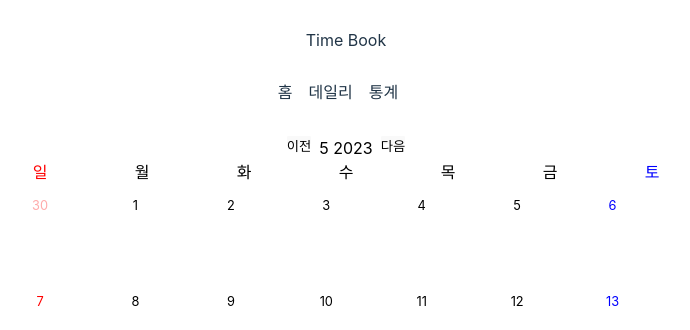
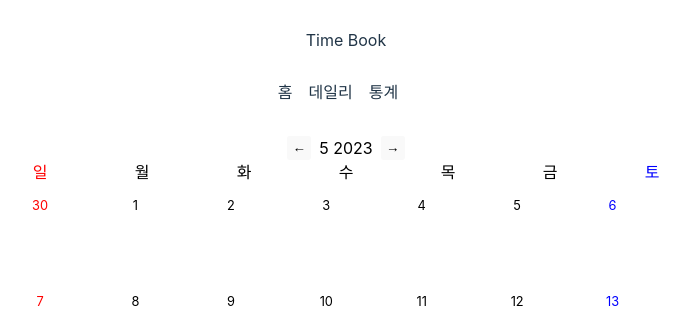
Before and after one commit to easymean/time-book-client, a React (Vite) app: page / in a window 1280 px wide. Shown: the top 330 px of the page, without its empty margins (294-984 px from the left). Built offline with nearby package versions, Linux system fonts and the light colour scheme.

Commit message:
css-module 적용

```diff
--- a/src/component/template/Calendar/Tile.tsx
+++ b/src/component/template/Calendar/Tile.tsx
@@ -1,4 +1,4 @@
-import './Tile.scss';
+import styles from './Tile.module.scss';
 import classNames from 'classnames';
 
 type TTileWithNumber = {
@@ -23,12 +23,16 @@ export const TileWithNumber = ({
 	onClick,
 }: TTileWithNumber) => {
 	return (
-		<div className={classNames('day', { blur: isNeighborMonth })} onClick={() => onClick(day)}>
-			<div className="top">
+		<div className={classNames(styles.day, { blur: isNeighborMonth })} onClick={() => onClick(day)}>
+			<div className={styles.top}>
 				<span
 					className={classNames(
-						{ today: isToday, blue: !isToday && isSaturday, red: !isToday && isHoliday },
-						{ selected: isSelected },
+						{
+							[styles.today]: isToday,
+							[styles.blue]: !isToday && isSaturday,
+							[styles.red]: !isToday && isHoliday,
+						},
+						{ [styles.selected]: isSelected },
 					)}
 				>
 					{day}
@@ -45,5 +49,9 @@ type TTileWithString = {
 	isHoliday?: boolean;
 };
 export const TileWithString = ({ dow, isSaturday, isHoliday }: TTileWithString) => {
-	return <div className={classNames('dow', { blue: isSaturday, red: isHoliday })}>{dow}</div>;
+	return (
+		<div className={classNames(styles.dow, { [styles.blue]: isSaturday, [styles.red]: isHoliday })}>
+			{dow}
+		</div>
+	);
 };
--- /dev/null
+++ b/src/component/template/Calendar/TileGroups.module.scss
@@ -0,0 +1,28 @@
+.header {
+	display: flex;
+	justify-content: center;
+
+	height: 1.5rem;
+	padding-bottom: 0.5rem;
+
+	.summary {
+		color: black;
+		margin: 0 0.5rem;
+	}
+
+	.moveBtn {
+		width: 1.5rem;
+		height: 1.5rem;
+		line-height: 1.5rem;
+	}
+}
+
+.body {
+	margin: 0 1rem;
+}
+
+.grid {
+	display: grid;
+	grid-template-columns: repeat(7, 1fr);
+	height: 30rem;
+}
--- a/src/component/template/Calendar/TileGroups.scss
+++ /dev/null
@@ -1,24 +0,0 @@
-.tileGroups {
-	> .header {
-		display: flex;
-		justify-content: center;
-
-		height: 1.5rem;
-		padding-bottom: 1rem;
-
-		.summary {
-			color: black;
-			margin: 0 0.5rem;
-		}
-	}
-
-	> .body {
-		margin: 0 1rem;
-	}
-}
-
-.grid {
-	display: grid;
-	grid-template-columns: repeat(7, 1fr);
-	height: 30rem;
-}
--- a/src/component/template/Calendar/TileGroups.tsx
+++ b/src/component/template/Calendar/TileGroups.tsx
@@ -1,6 +1,6 @@
 import { MouseEventHandler } from 'react';
 import { Button } from '../../atom/Button';
-import './TileGroups.scss';
+import styles from './TileGroups.module.scss';
 
 type TTileGroups = {
 	month: string;
@@ -11,15 +11,19 @@ type TTileGroups = {
 };
 export const TileGroups = ({ month, year, children, onClickPrev, onClickNext }: TTileGroups) => {
 	return (
-		<div className="tileGroups">
-			<section className="header">
-				<Button onClick={onClickPrev}>이전</Button>
-				<span className="summary">
+		<div>
+			<section className={styles.header}>
+				<Button className={styles.moveBtn} onClick={onClickPrev}>
+					←
+				</Button>
+				<span className={styles.summary}>
 					{month} {year}
 				</span>
-				<Button onClick={onClickNext}>다음</Button>
+				<Button className={styles.moveBtn} onClick={onClickNext}>
+					→
+				</Button>
 			</section>
-			<section className="body">{children}</section>
+			<section className={styles.body}>{children}</section>
 		</div>
 	);
 };
@@ -28,5 +32,5 @@ type TTileGrid = {
 	children: React.ReactNode;
 };
 export const TileGrid = ({ children }: TTileGrid) => {
-	return <div className="grid">{children}</div>;
+	return <div className={styles.grid}>{children}</div>;
 };
--- /dev/null
+++ b/src/component/template/Layout/Layout.module.scss
@@ -0,0 +1,13 @@
+.layout {
+	width: 100%;
+	height: 100%;
+	background-color: white;
+}
+
+.header {
+	width: 100%;
+	height: 7rem;
+	position: absolute;
+	top: 0;
+	left: 0;
+}
--- a/src/component/template/Layout/Layout.scss
+++ /dev/null
@@ -1,13 +0,0 @@
-.layout {
-	width: 100%;
-	height: 100%;
-	background-color: white;
-
-	> .header {
-		width: 100%;
-		height: 7rem;
-		position: absolute;
-		top: 0;
-		left: 0;
-	}
-}
--- a/src/component/template/Layout/Layout.tsx
+++ b/src/component/template/Layout/Layout.tsx
@@ -1,15 +1,15 @@
 import { Header } from '../../atom/Header';
 import { LinkButton } from '../../atom/Link';
 import { HNavigation } from '../../atom/Navigation';
-import './Layout.scss';
+import styles from './Layout.module.scss';
 
 type TLayout = {
 	children?: React.ReactNode;
 };
 export const LayoutWithHeader = (props: TLayout) => {
 	return (
-		<div className="layout">
-			<section className="header">
+		<div className={styles.layout}>
+			<section className={styles.header}>
 				<Header />
 				<HNavigation>
 					<LinkButton>홈</LinkButton>
--- a/src/page/Home/Calendar/CalendarContainer.tsx
+++ b/src/page/Home/Calendar/CalendarContainer.tsx
@@ -2,7 +2,7 @@ import { useCallback, useMemo, useRef, useState } from 'react';
 import { getFirstDateOfMonth, getNumberOfDaysInMonth, isMoonYear } from './utils';
 import { dayOfWeek as dayOfWeekData } from './constant';
 import { Day, Dow, Week, Month } from '../../../component/template/Calendar';
-import './Calendar.scss';
+import styles from './Calendar.module.scss';
 
 const CalendarContainer = () => {
 	const today = new Date();
@@ -118,7 +118,7 @@ const CalendarContainer = () => {
 				onClickPrev={() => onClickPrevHandler(month, year)}
 				onClickNext={() => onClickNextHandler(month, year)}
 			>
-				<div className="dowContainer">{dayOfWeek()}</div>
+				<div className={styles.dowContainer}>{dayOfWeek()}</div>
 				<Week>{monthTiles}</Week>
 			</Month>
 		</div>
```
Also changed, not shown: src/component/template/Calendar/Tile.module.scss (renamed from src/component/template/Calendar/Tile.scss), src/page/Home/Calendar/Calendar.module.scss (renamed from src/page/Home/Calendar/Calendar.scss).
